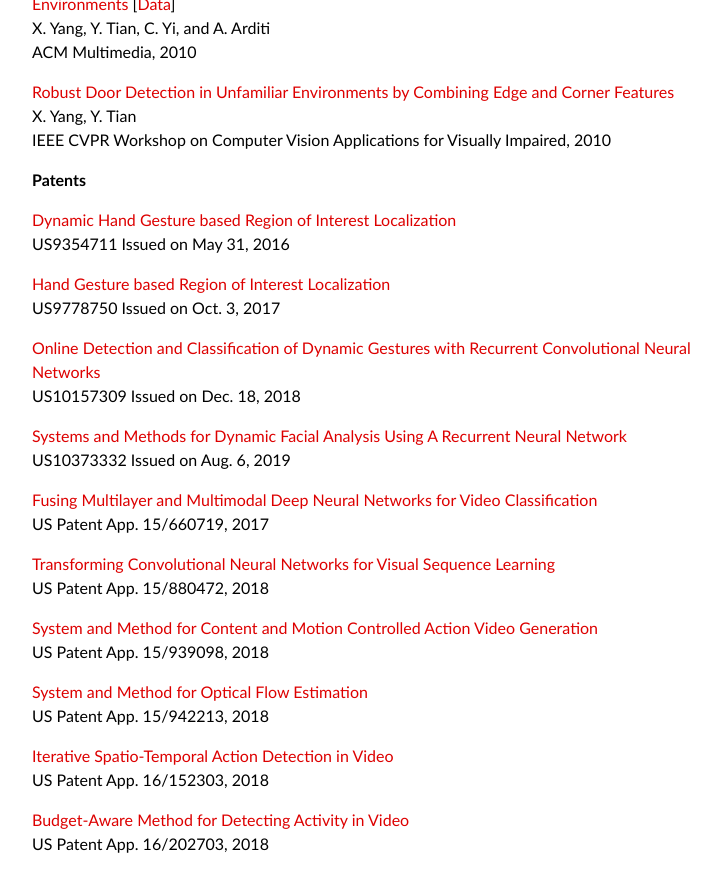
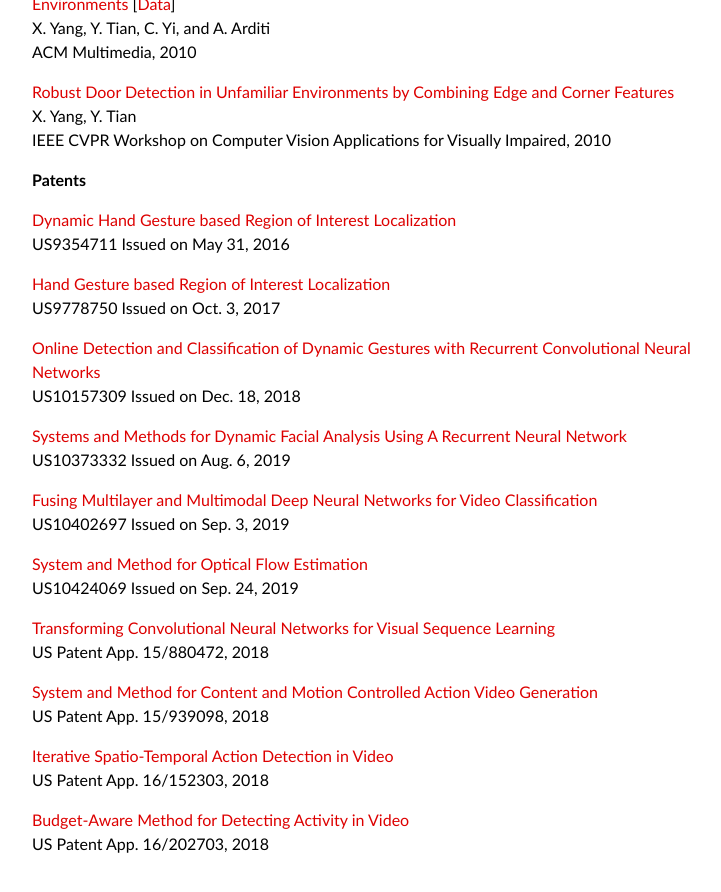
Before and after one commit to xiaodongyang/xiaodongyang.github.io, a Jekyll site: the page built from publications/index.md, in a window 1280 px wide and 900 px high, scrolled down 4533 px. Shown: the top 892 px of the window, without its empty margins (263-984 px from the left). Built offline with Jekyll 4.4.1, drawn with Linux system fonts in a browser that asks for light colours; some web fonts are replaced.

Commit message:
Update index.md

```diff
--- a/publications/index.md
+++ b/publications/index.md
@@ -222,8 +222,11 @@
 [Systems and Methods for Dynamic Facial Analysis Using A Recurrent Neural Network](/publications/papers/10373332.pdf)
 US10373332 Issued on Aug. 6, 2019
 
-[Fusing Multilayer and Multimodal Deep Neural Networks for Video Classification](/publications/papers/15-660719.pdf)
-US Patent App. 15/660719, 2017
+[Fusing Multilayer and Multimodal Deep Neural Networks for Video Classification](/publications/papers/10402697.pdf)
+US10402697 Issued on Sep. 3, 2019
+
+[System and Method for Optical Flow Estimation](/publications/papers/10424069.pdf)
+US10424069 Issued on Sep. 24, 2019
 
 [Transforming Convolutional Neural Networks for Visual Sequence Learning](/publications/papers/15-880472.pdf)
 US Patent App. 15/880472, 2018
@@ -231,9 +234,6 @@
 [System and Method for Content and Motion Controlled Action Video Generation](/publications/papers/15-939098.pdf)
 US Patent App. 15/939098, 2018
 
-[System and Method for Optical Flow Estimation](/publications/papers/15-942213.pdf)
-US Patent App. 15/942213, 2018
-
 [Iterative Spatio-Temporal Action Detection in Video](/publications/papers/16-152303.pdf)
 US Patent App. 16/152303, 2018
 
```
